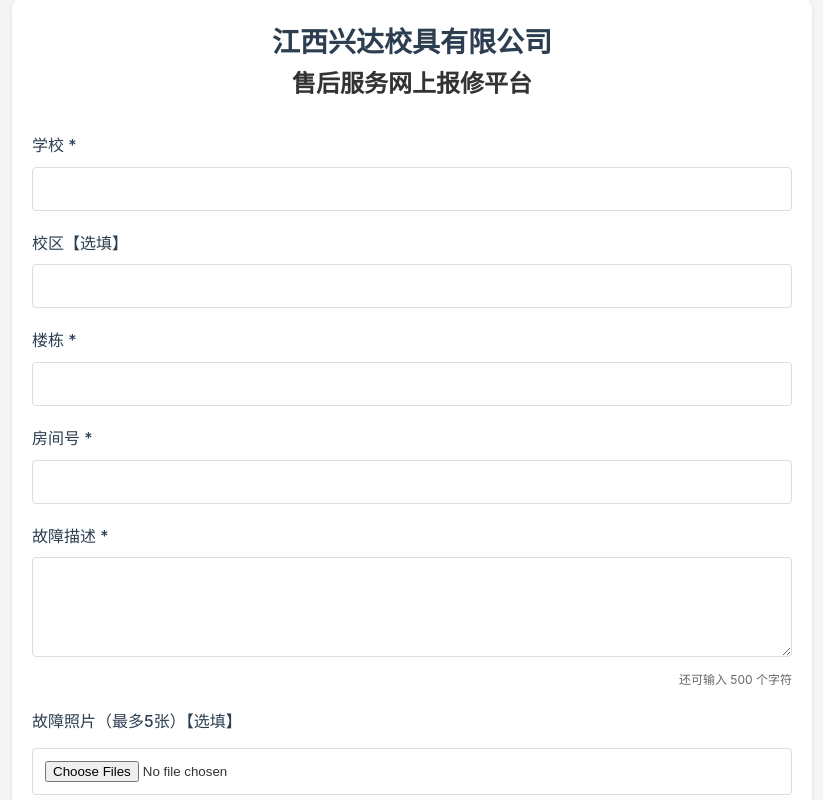
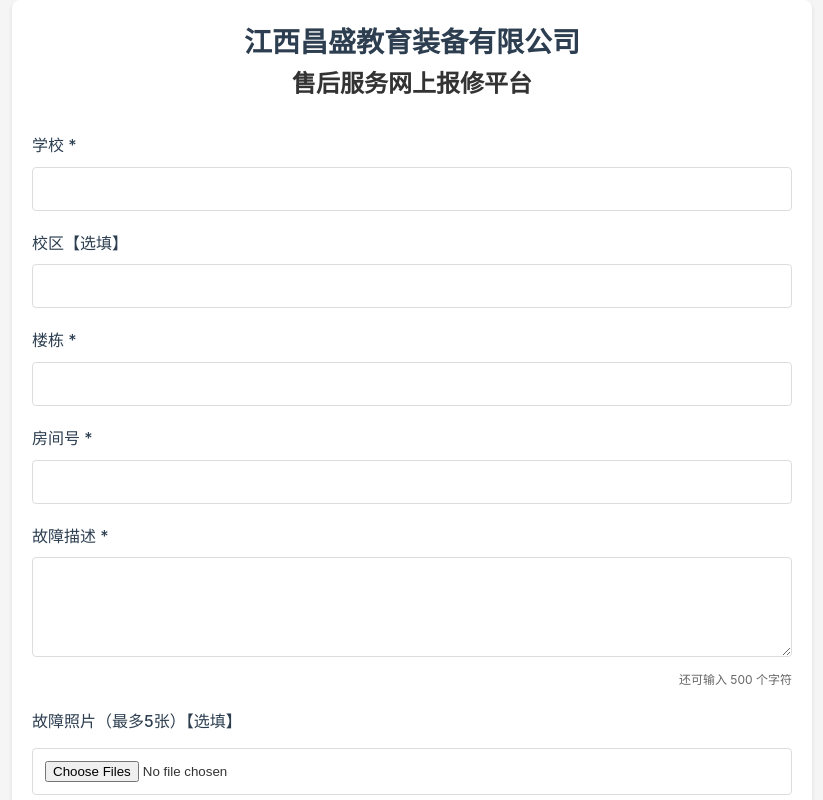
Before and after one commit to Himangguo/repair-system, a website: page public/index.html in a window 1280 px wide. Shown: the top 800 px of the page, without its empty margins (228-1051 px from the left). Drawn offline with Linux system fonts and the light colour scheme.

Commit message:
feat: 修改公司名

```diff
--- a/public/index.html
+++ b/public/index.html
@@ -3,12 +3,12 @@
 <head>
     <meta charset="UTF-8">
     <meta name="viewport" content="width=device-width, initial-scale=1.0">
-    <title>江西兴达校具有限公司售后服务网上报修平台</title>
+    <title>江西昌盛教育装备有限公司售后服务网上报修平台</title>
     <link rel="stylesheet" href="styles.css">
 </head>
 <body>
     <div class="container">
-        <h1>江西兴达校具有限公司</h1>
+        <h1>江西昌盛教育装备有限公司</h1>
         <h2>售后服务网上报修平台</h2>
 
         <form id="repairForm" enctype="multipart/form-data">
```
